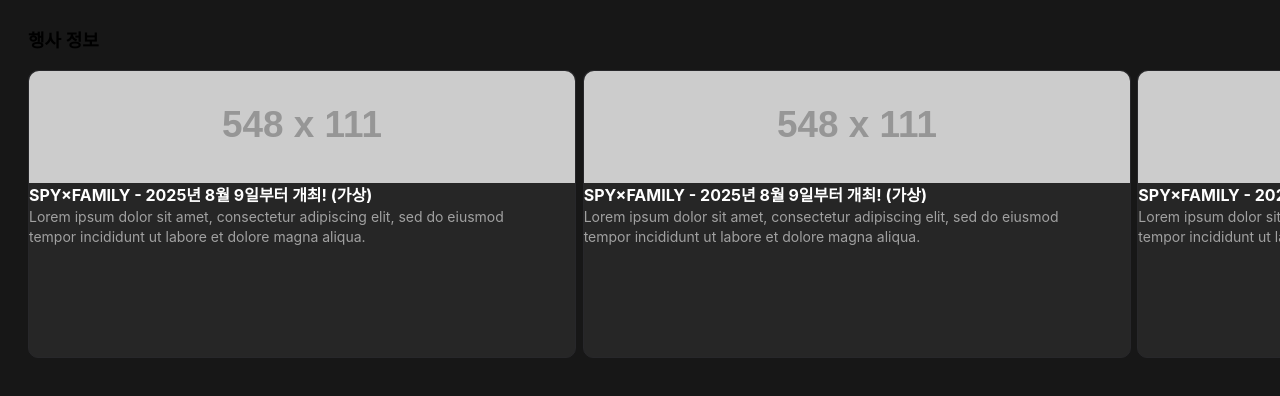
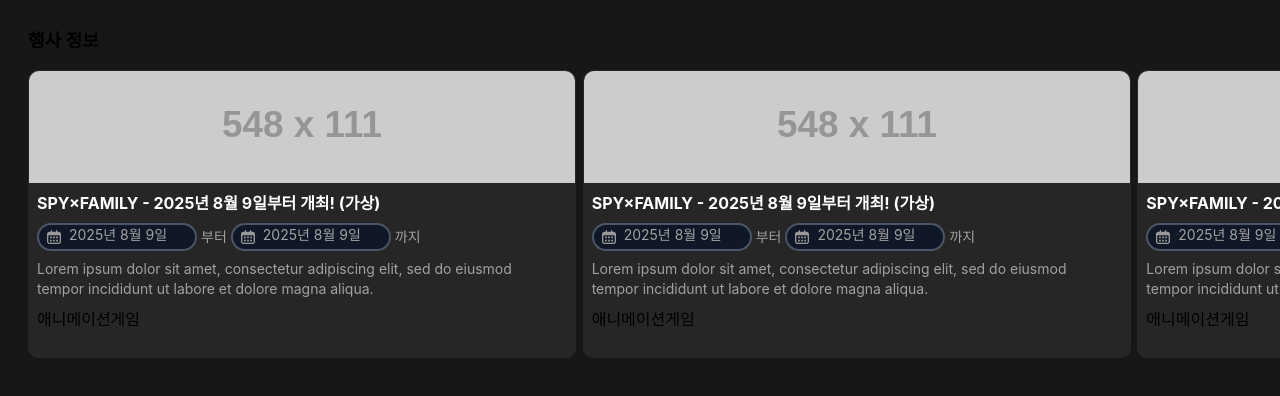
Before and after one commit to otatime/otatime-FE, a React (Vite) app: page / in a window 1280 px wide. Shown: the part 402-798 px from the top of the page. Built offline with nearby package versions, Linux system fonts and the light colour scheme.

Commit message:
[2] feat:Home 화면 퍼블리싱 - Card 수정

```diff
--- a/src/components/DateBadge/index.ts
+++ b/src/components/DateBadge/index.ts
@@ -1 +1 @@
-export { default } from './DateBadge'
+export { default as DateBadge } from './DateBadge'
--- a/src/pages/Home/Card.tsx
+++ b/src/pages/Home/Card.tsx
@@ -1,19 +1,46 @@
-export default function Card() {
+import { DateBadge } from '@/components'
+
+interface CardProps {
+  title: string
+  date: { start: string; end: string }
+  description: string
+  tags: string[]
+  image: string
+}
+
+export default function Card({
+  title,
+  date,
+  description,
+  tags,
+  image,
+}: CardProps) {
   return (
-    <div className="w-[548px] h-72 bg-neutral-800 rounded-[10px] border border-zinc-800">
+    <div className="w-137 h-72 bg-neutral-800 rounded-[10px] border border-zinc-800">
       <div>
         <img
-          className="w-[548px] h-28 rounded-tl-[10px] rounded-tr-[10px]"
-          src="https://placehold.co/548x111"
+          className="w-137 h-28 rounded-tl-[10px] rounded-tr-[10px]"
+          src={`${image}`}
         />
       </div>
-      <div className="justify-start text-white text-base font-bold font-['Inter']">
-        SPY×FAMILY - 2025년 8월 9일부터 개최! (가상)
-      </div>
-      <div>{/* 날짜 */}</div>
-      <div className="w-[488px] justify-start text-neutral-400 text-sm font-normal font-['Inter']">
-        Lorem ipsum dolor sit amet, consectetur adipiscing elit, sed do eiusmod
-        tempor incididunt ut labore et dolore magna aliqua.
+      <div className="flex justify-start flex-col gap-2 p-2">
+        <h2 className=" text-white text-base font-bold font-['Inter']">
+          {title}
+        </h2>
+        <div className="flex justify-start items-center gap-1">
+          <DateBadge date={date.start} />
+          <span className="text-gray-300 text-neutral-400 text-sm font-normal font-['Inter']">
+            부터
+          </span>
+          <DateBadge date={date.end} />
+          <span className="text-gray-300 text-neutral-400 text-sm font-normal font-['Inter']">
+            까지
+          </span>
+        </div>
+        <div className="w-122 justify-start text-neutral-400 text-sm font-normal font-['Inter']">
+          {description}
+        </div>
+        <div>{tags.map((tag) => tag)}</div>
       </div>
 
       {/*태그 */}
--- a/src/pages/Home/Home.tsx
+++ b/src/pages/Home/Home.tsx
@@ -5,6 +5,33 @@
   'https://images.unsplash.com/photo-1506744038136-46273834b3fb?auto=format&fit=crop&w=800&q=80',
   'https://images.unsplash.com/photo-1519125323398-675f0ddb6308?auto=format&fit=crop&w=800&q=80',
   'https://images.unsplash.com/photo-1465101046530-73398c7f28ca?auto=format&fit=crop&w=800&q=80',
+]
+
+const cardList = [
+  {
+    title: 'SPY×FAMILY - 2025년 8월 9일부터 개최! (가상)',
+    date: { start: '2025년 8월 9일', end: '2025년 8월 9일' },
+    description:
+      'Lorem ipsum dolor sit amet, consectetur adipiscing elit, sed do eiusmod tempor incididunt ut labore et dolore magna aliqua.',
+    tags: ['애니메이션', '게임'],
+    image: 'https://placehold.co/548x111',
+  },
+  {
+    title: 'SPY×FAMILY - 2025년 8월 9일부터 개최! (가상)',
+    date: { start: '2025년 8월 9일', end: '2025년 8월 9일' },
+    description:
+      'Lorem ipsum dolor sit amet, consectetur adipiscing elit, sed do eiusmod tempor incididunt ut labore et dolore magna aliqua.',
+    tags: ['애니메이션', '게임'],
+    image: 'https://placehold.co/548x111',
+  },
+  {
+    title: 'SPY×FAMILY - 2025년 8월 9일부터 개최! (가상)',
+    date: { start: '2025년 8월 9일', end: '2025년 8월 9일' },
+    description:
+      'Lorem ipsum dolor sit amet, consectetur adipiscing elit, sed do eiusmod tempor incididunt ut labore et dolore magna aliqua.',
+    tags: ['애니메이션', '게임'],
+    image: 'https://placehold.co/548x111',
+  },
 ]
 
 export default function Home() {
@@ -39,9 +66,16 @@
       <section>
         <h2 className="text-lg font-bold mb-4">행사 정보</h2>
         <div className="grid grid-cols-1 md:grid-cols-3 gap-4">
-          <Card />
-          <Card />
-          <Card />
+          {cardList.map((card, idx) => (
+            <Card
+              key={idx}
+              title={card.title}
+              date={card.date}
+              description={card.description}
+              tags={card.tags}
+              image={card.image}
+            />
+          ))}
         </div>
       </section>
     </div>
--- a/src/pages/Home/HomeNav.tsx
+++ b/src/pages/Home/HomeNav.tsx
@@ -1,4 +1,4 @@
-import DateBadge from '@/components/DateBadge'
+import { DateBadge } from '@/components'
 import dayjs from 'dayjs'
 import React, { useEffect, useRef, useState } from 'react'
 
```
